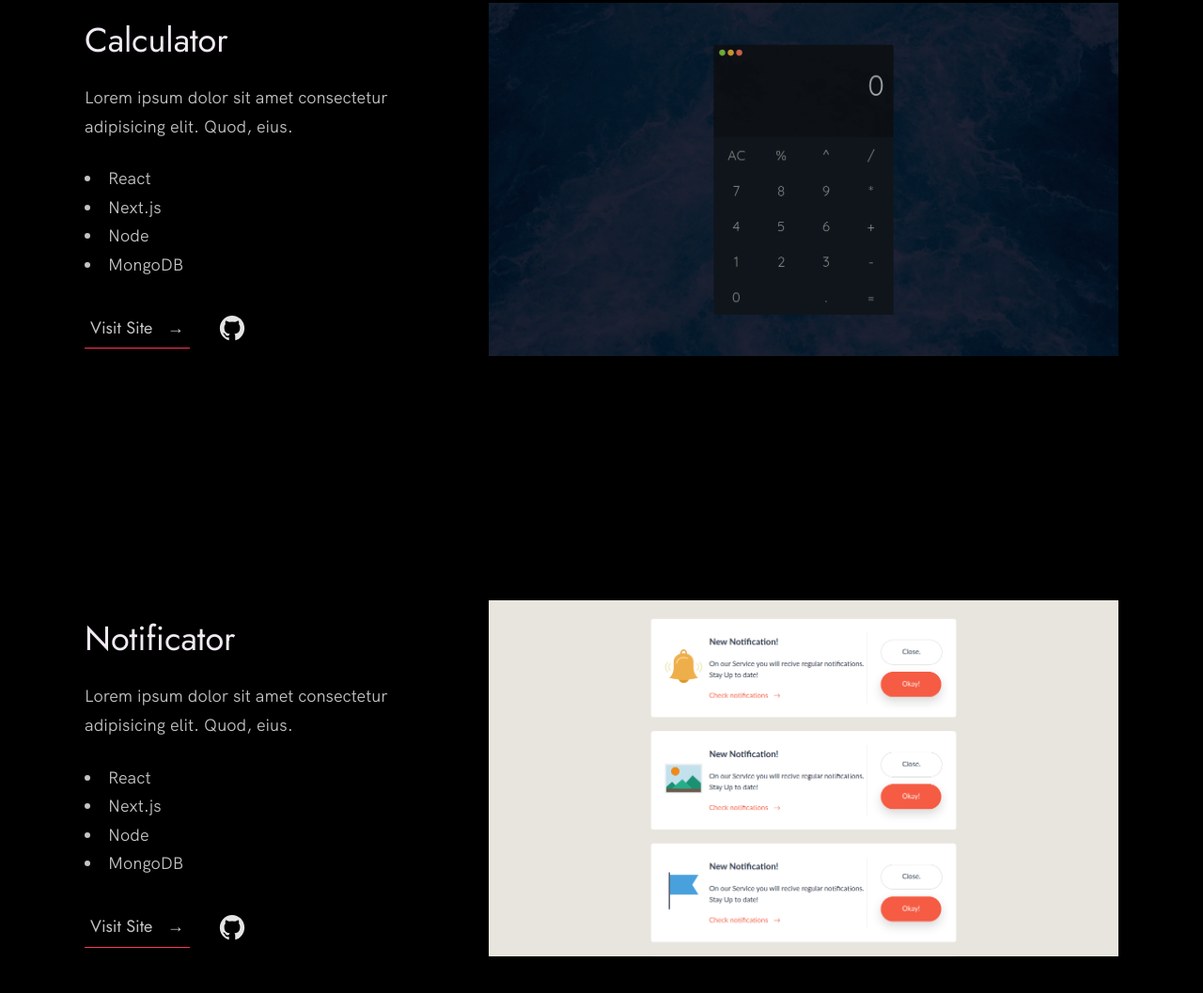
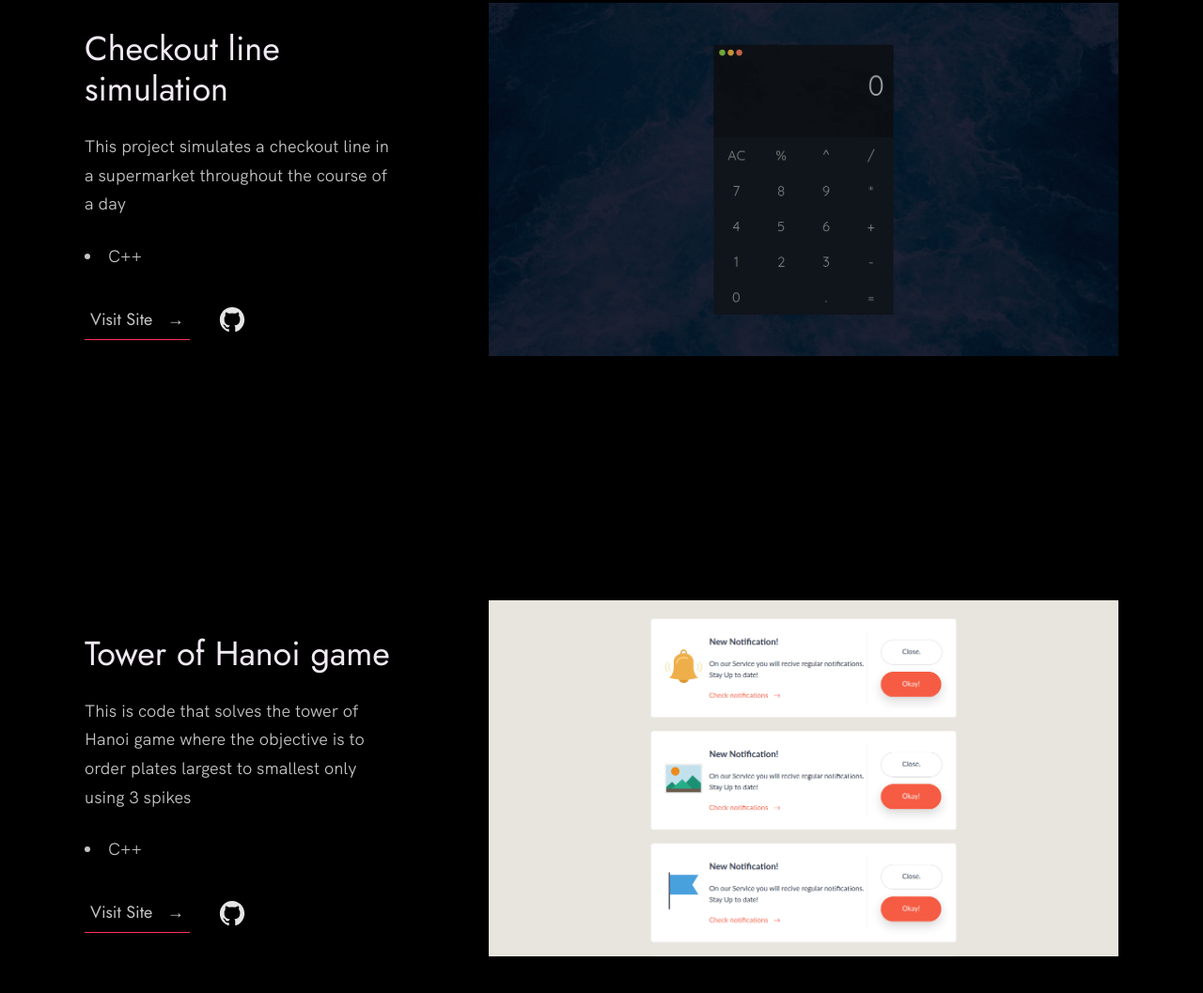
Before and after one commit to Computer-and-Information-Science/portfolio-ImNotAntwan, a plain HTML site: page index.html in a window 1280 px wide. Shown: the part 1704-2761 px from the top of the page at 94% size. Drawn offline with Linux system fonts and the light colour scheme.

Commit message:
Update index.html

```diff
--- a/index.html
+++ b/index.html
@@ -91,7 +91,7 @@
                 <a href="https://nisar.surge.sh" target="_blank" class="link__text">
                   Visit Site <span>&rarr;</span>
                 </a>
-                <a href="https://github.com/nisarhassan12/portfolio" title="View Source Code" target="_blank">
+                <a href="https://github.com/Computer-and-Information-Science/blackjack-hand-ImNotAntwan" title="View Source Code" target="_blank">
                   <img src="./images/github.svg" class="work__code" alt="GitHub">
                 </a>
               </div>
@@ -103,20 +103,17 @@
 
           <div class="work__box">
             <div class="work__text">
-              <h3>Calculator</h3>
+              <h3>Checkout line simulation</h3>
               <p>
-                Lorem ipsum dolor sit amet consectetur adipisicing elit. Quod,
-                eius.
+                This project simulates a checkout line in a supermarket
+                throughout the course of a day
               </p>
               <ul class="work__list">
-                <li>React</li>
-                <li>Next.js</li>
-                <li>Node</li>
-                <li>MongoDB</li>
+                <li>C++</li>
               </ul>
 
               <div class="work__links">
-                <a href="#" class="link__text">
+                <a href="https://github.com/Computer-and-Information-Science/supermarket-checkout-simulation-ImNotAntwan" class="link__text">
                   Visit Site <span>&rarr;</span>
                 </a>
                 <a href="#">
@@ -131,20 +128,18 @@
 
           <div class="work__box">
             <div class="work__text">
-              <h3>Notificator</h3>
+              <h3>Tower of Hanoi game</h3>
               <p>
-                Lorem ipsum dolor sit amet consectetur adipisicing elit. Quod,
-                eius.
+                This is code that solves the tower of Hanoi game where the
+                objective is to order plates largest to smallest only using
+                3 spikes
               </p>
               <ul class="work__list">
-                <li>React</li>
-                <li>Next.js</li>
-                <li>Node</li>
-                <li>MongoDB</li>
+                <li>C++</li>
               </ul>
 
               <div class="work__links">
-                <a href="#" class="link__text">
+                <a href="https://github.com/Computer-and-Information-Science/tower-of-hanoi-ImNotAntwan" class="link__text">
                   Visit Site <span>&rarr;</span>
                 </a>
                 <a href="#">
```
